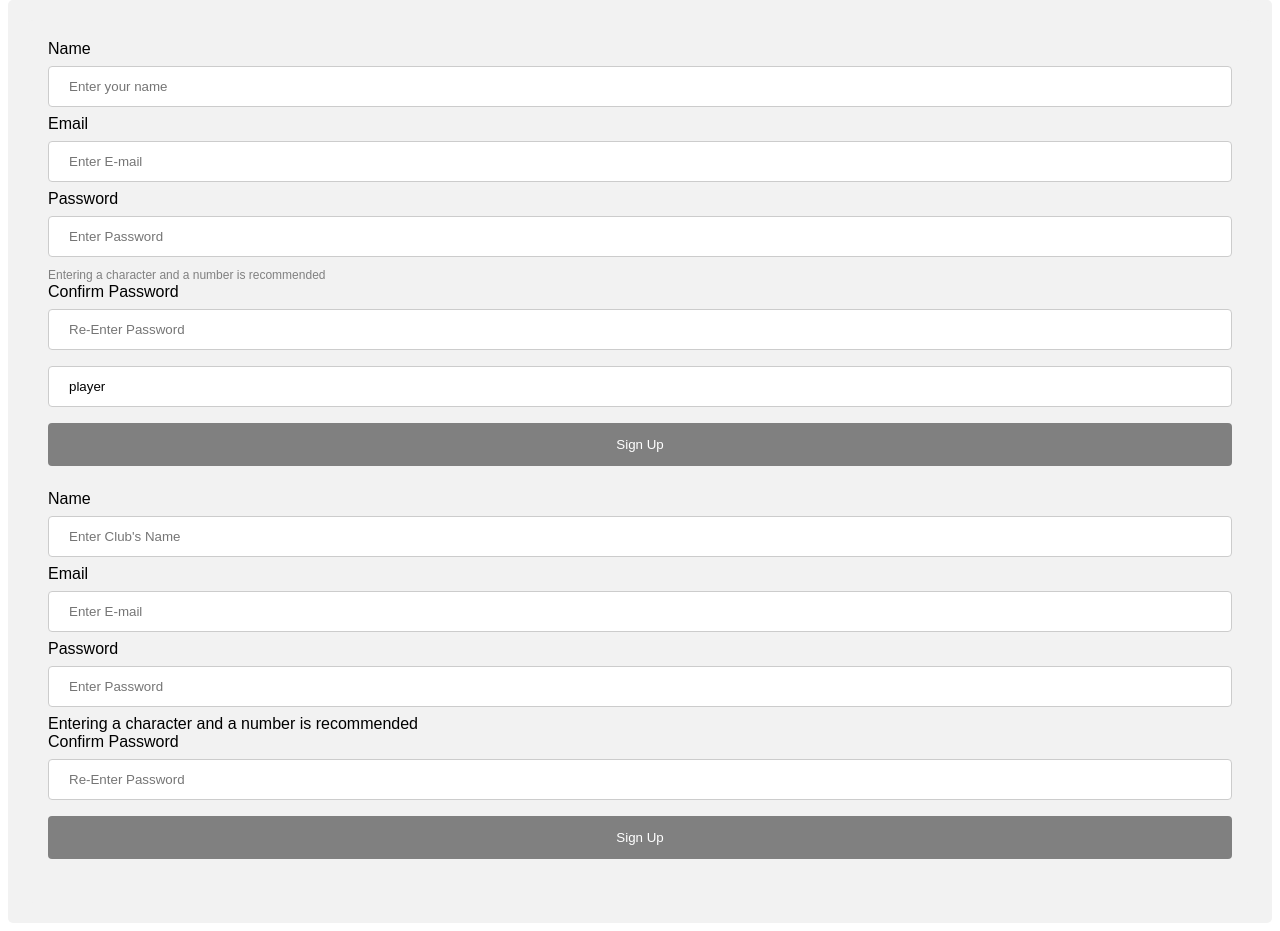
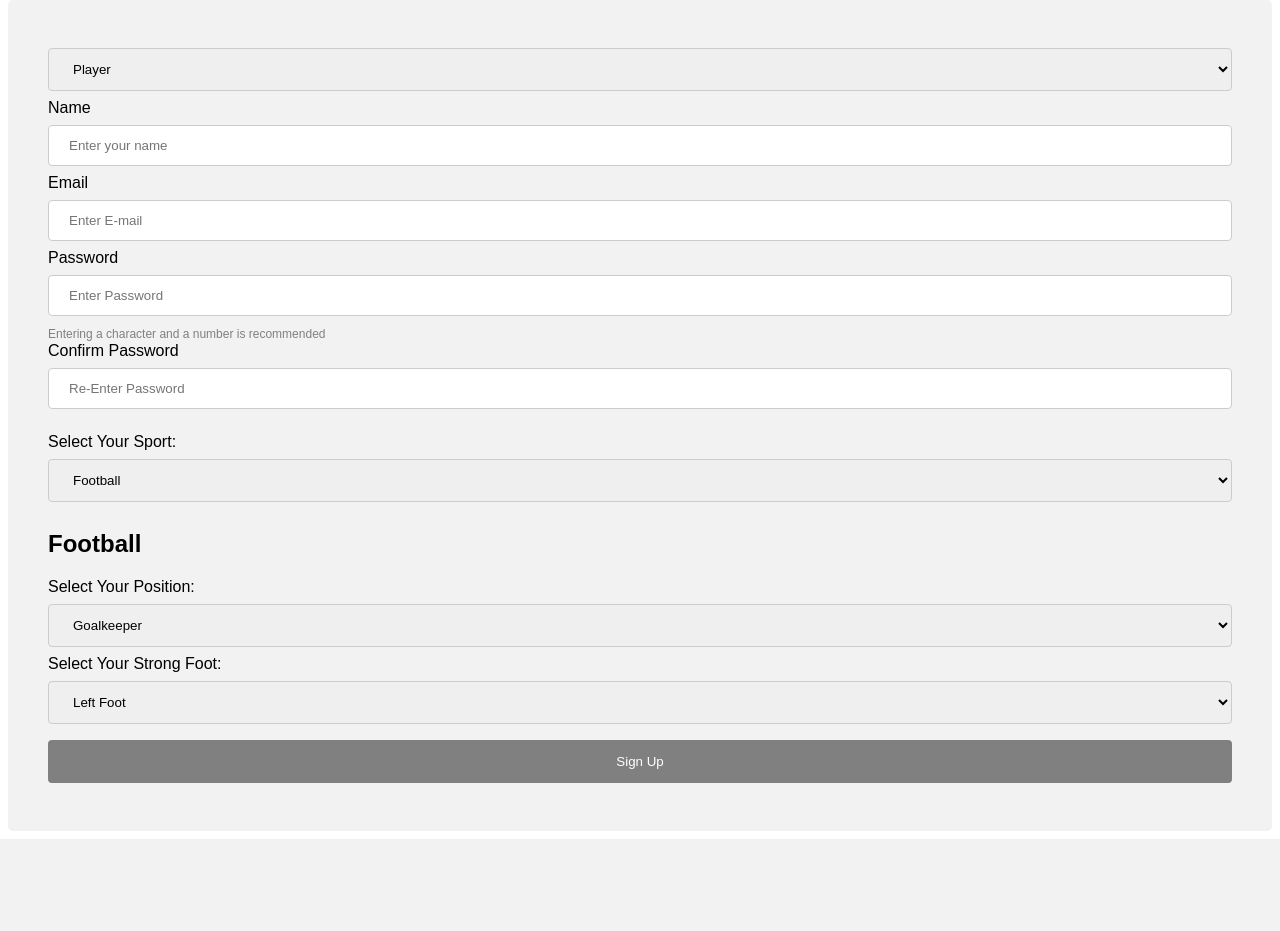
Before and after one commit to Rohith-Jikki/AthleteRecon, a Flask app: page /sign-up in a window 1280 px wide. Shown: the part 66-997 px from the top of the page. After the commit the page ends 905 px from the top, so only its background shows below. Run offline with Flask 2, Linux system fonts and the light colour scheme.

Commit message:
empty player details added

```diff
--- a/main.py
+++ b/main.py
@@ -2,5 +2,6 @@ from website import create_app
 
 app = create_app()
 
+
 if __name__ == "__main__":
     app.run(debug=True)
--- a/requirements.txt
+++ b/requirements.txt
@@ -2,3 +2,4 @@ Flask>=2.2.3
 passlib>=1.7.4
 pymongo>=4.3.3
 python-dotenv>=1.0.0
+dataclasses
--- a/website/auth.py
+++ b/website/auth.py
@@ -1,14 +1,17 @@
 from flask import Blueprint, render_template, request, flash
 from .models import User
-
+from .__init__ import users, club_users, player_details
 
 auth = Blueprint("auth", __name__)
 
 
 @auth.route('/login', methods=['GET', 'POST'])
 def login():
-    if request.method == "POST":
-        return User().login()
+    if request.method == 'POST':
+        if (str(request.form.get('club-or-player')) == 'player'):
+            return User().login(database=users)
+        else:
+            pass
     return render_template("login.html")
 
 
@@ -19,7 +22,7 @@ def logout():
 
 @auth.route('/sign-up', methods=['GET', 'POST'])
 def sign_up():
-    if request.method == 'POST' and request.form.get("player") == 'player':
+    if request.method == 'POST':
         name = request.form.get('name')
         email = request.form.get('email')
         password = request.form.get('password')
@@ -30,6 +33,9 @@ def sign_up():
         elif len(password) < 7:
             flash(message="password is less than 8 characters", category='error')
         else:
-            return User().signup(name='name', email='email', password="password")
+            if (str(request.form.get('club-or-player')) == 'player'):
+                return User().signup(name='name', email='email', password="password", database=users, details_database=player_details)
+            else:
+                return User().signup(name='name', email='email', password="password", database=club_users)
 
     return render_template("signup.html")
--- a/website/static/scripts.js
+++ b/website/static/scripts.js
@@ -2,8 +2,15 @@ $("#register").submit(function(e){
     e.preventDefault();
     var $form = $(this);
     var $error = $form.find(".error");
+    var whereto = $form.find("#club-or-player").val();
     var data = $form.serialize();
 
+    if(whereto == 'player'){
+        var url = '/players'
+    }
+    else{
+        var url = '/clubs'
+    }
     $.ajax({
         url: "/sign-up",
         type: "POST",
@@ -11,7 +18,7 @@ $("#register").submit(function(e){
         dataType: "json",
         success: function(resp){
             console.log(resp);
-            window.location.href= "/players"
+            window.location.href= url
         },
         error: function(resp){
             console.log(resp);
@@ -25,6 +32,7 @@ $("#login").submit(function(e){
     var $form = $(this);
     var $error = $form.find(".error");
     var data = $form.serialize();
+
 
     $.ajax({
         url: "/login",
--- a/website/static/signup.js
+++ b/website/static/signup.js
@@ -1,3 +1,39 @@
+$(document).ready(function() {
+
+    // Listen for the change event on the select tag
+    $('#club-or-player').change(function() {
+      // Get the selected option value
+      var selectedOption = $(this).val();
+
+      // If Option 2 is selected, show the div; otherwise, hide it
+      if (selectedOption == 'club') {
+        $('.select-sport-container').hide();
+
+      } else {
+        $('.select-sport-container').show();
+      }
+    });
+  });
+
+$(document).ready(function() {
+    // Hide the div on page load
+    $('.cricket').hide();
+    // Listen for the change event on the select tag
+    $('#sport-select').change(function() {
+      // Get the selected option value
+      var selectedOption = $(this).val();
+
+      // If Option 2 is selected, show the div; otherwise, hide it
+      if (selectedOption == 'football') {
+        $('.football').show();
+        $('.cricket').hide();
+
+      } else {
+        $('.football').hide();
+        $('.cricket').show();
+      }
+    });
+  });
 
 var check = function () {
             var password = document.getElementById('passwordInput');
--- a/website/templates/base.html
+++ b/website/templates/base.html
@@ -23,6 +23,7 @@
             <a href="/sign-up">SIGN-UP</a>
             {% else %}
             <div class="logged-in">
+                <a href="/player-profile" class="player-profile">Profile</a>
                 <a href="/players" class="player-name">{{session['user']['name']}}</a>
                 <a href="/career" class="career">Career</a>
                 <a href="/logout" class="logout">LOGOUT</a>
--- /dev/null
+++ b/website/templates/club-main.html
@@ -0,0 +1,2 @@
+{% extends "base.html" %}
+{% block title %}Clubs{% endblock %}
--- a/website/templates/signup.html
+++ b/website/templates/signup.html
@@ -8,8 +8,11 @@
 <script type="text/javascript" src="{{ url_for('static', filename='signup.js') }}" defer></script>
 
 <div class="container">
-    <div class="player-signup">
     <form action="" id="register" method="post" name="signup_form">
+        <select name="club-or-player" id="club-or-player">
+            <option value="player" selected>Player</option>
+            <option value="club">Club</option>
+        </select>
         <label for="name">Name</label>
         <input type="text" id="name" name="name" placeholder="Enter your name">
         <label for="emailInput">Email</label>
@@ -24,30 +27,46 @@
         <label for="confirmPasswordInput">Confirm Password</label>
         <input type="password" id="confirmPasswordInput" name="confirmPassword" onkeyup="check();"
             placeholder="Re-Enter Password " required>
-        <input type="text" name="player" id="player" value="player" readonly>
+        <p class="error"></p>
+        <div class="select-sport-container">
+            <label for="sport-select">Select Your Sport: </label>
+            <select id="sport-select" name="sport-select">
+                <option value="football">Football</option>
+                <option value="cricket">Cricket</option>
+            </select>
+            <div class="football">
+                <h2>Football</h2>
+                <label for="football-position">Select Your Position:</label>
+                <select id="football-position" name="football-position">
+                    <option value="goalkeeper">Goalkeeper</option>
+                    <option value="defender">Defender</option>
+                    <option value="midfielder">Midfielder</option>
+                    <option value="forward">Forward</option>
+                </select>
+                <label for="strong-foot">Select Your Strong Foot:</label>
+                <select id="strong-foot" name="strong-foot">
+
+                    <option value="left-foot">Left Foot</option>
+                    <option value="right-foot">Right Foot</option>
+                </select>
+            </div>
+            <div class="cricket">
+                <h2>Cricket</h2>
+                <label for="role">Select Your Role</label>
+                <select id="role" name="role">
+                    <option value="Batsman">Batsman</option>
+                    <option value="Batsman-and-Wicket-Keeper">Batsman and Wicket Keeper</option>
+                    <option value="Bowler">Bowler</option>
+                    <option value="All-Rounder">All Rounder</option>
+                </select>
+                <label for="style">Select Your Play Style</label>
+                <select name="style" id="style">
+                    <option value="Right-Handed">Right Handed</option>
+                    <option value="Left-Handed">Left Handed</option>
+                </select>
+            </div>
+        </div>
         <input type="submit" value="Sign Up" id="submit" class="btn" disabled>
-        <p class="error"></p>
     </form>
-    </div>
-    <div class="club-signup">
-        <form action="" id="club-register" method="post" name="club_signup_form">
-        <label for="club-name">Name</label>
-        <input type="text" id="club-name" name="club-name" placeholder="Enter Club's Name">
-        <label for="club-email">Email</label>
-        <input type="email" id="club-email" name="club-email" placeholder="Enter E-mail">
-
-        <!--            TODO: Make an Eye Icon to reveal password-->
-
-        <label for="club-password">Password</label>
-        <input type="password" id="club-password" name="club-password" onkeyup="check();" placeholder="Enter Password"
-            required>
-        <span id="club-error-message">Entering a character and a number is recommended</span><br>
-        <label for="club-confirm-password">Confirm Password</label>
-        <input type="password" id="club-confirm-password" name="club-confirm-password" onkeyup="check();"
-            placeholder="Re-Enter Password " required>
-        <input type="submit" value="Sign Up" id="club-signup-submit" class="btn" disabled>
-        <p class="error"></p>
-    </form>
-    </div>
 </div>
 {% endblock %}
```
Also changed, not shown: website/__init__.py (+12 -5 lines), website/models.py (+28 -7 lines), website/static/main.js (deleted, +0 -19 lines), website/templates/login.html (+5 -13 lines), website/templates/main.html (+0 -43 lines), website/templates/player-profile.html (added, +18 -0 lines), website/views.py (+13 -0 lines), 1 other file.
